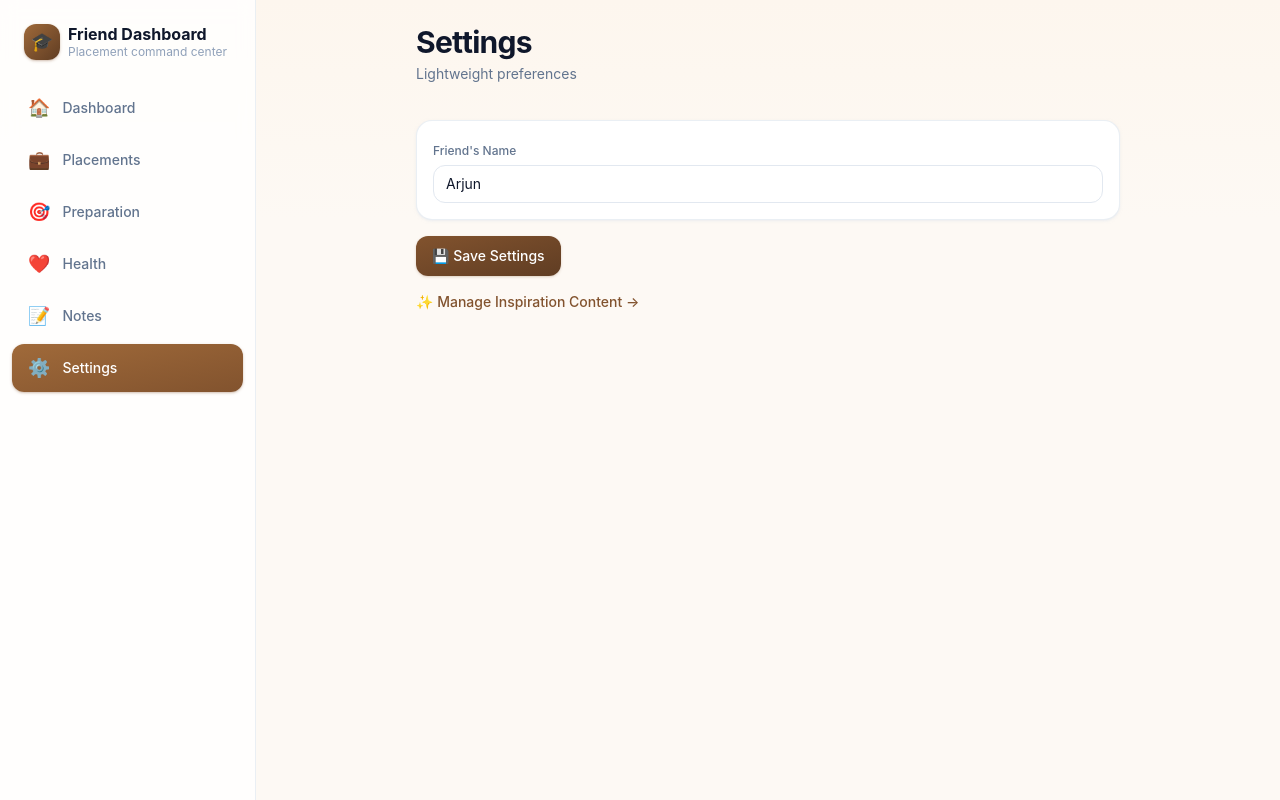
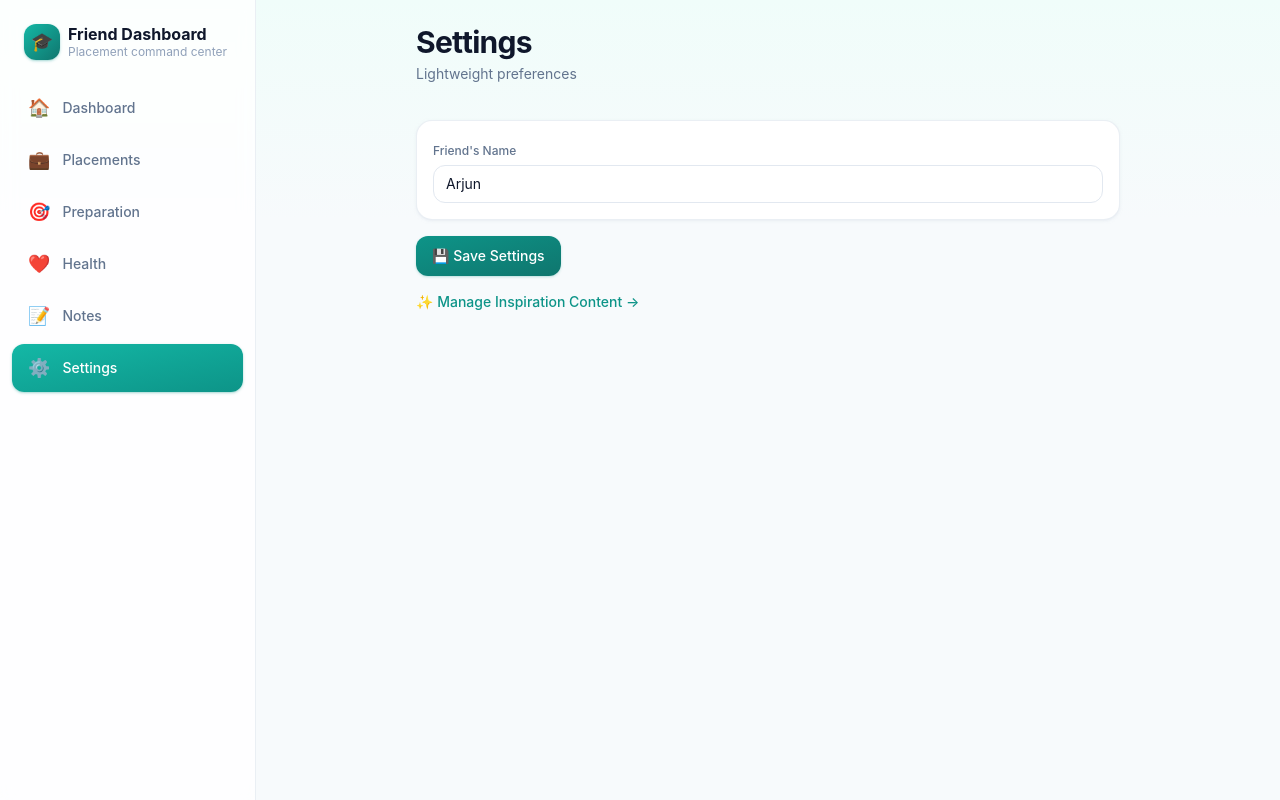
Before and after one commit to BhavaniG-aqua/harvesta-dashboard, a React (Vite) app: page /settings in a window 1280 px wide. Built offline with nearby package versions, Linux system fonts and the light colour scheme.

Commit message:
Swap theme from brown/tan to teal + amber palette

```diff
--- a/src/index.css
+++ b/src/index.css
@@ -1,22 +1,22 @@
 @import "tailwindcss";
 
 @theme {
-  /* Primary brand — warm brown/tan palette (per user-provided reference) */
-  --color-brand-50: #fdf6ee;
-  --color-brand-100: #f7e4cd;
-  --color-brand-200: #eecba3;
-  --color-brand-300: #dda876;
-  --color-brand-400: #c2854f;
-  --color-brand-500: #a06a3a;
-  --color-brand-600: #82532e;
-  --color-brand-700: #603d23;
-  --color-brand-800: #402a18;
+  /* Primary brand — teal, clean and professional */
+  --color-brand-50: #f0fdfa;
+  --color-brand-100: #ccfbf1;
+  --color-brand-200: #99f6e4;
+  --color-brand-300: #5eead4;
+  --color-brand-400: #2dd4bf;
+  --color-brand-500: #14b8a6;
+  --color-brand-600: #0d9488;
+  --color-brand-700: #0f766e;
+  --color-brand-800: #115e59;
 
-  /* Accent — warm coral, used sparingly for highlights/CTAs */
-  --color-accent-100: #ffe4e6;
-  --color-accent-400: #fb7185;
-  --color-accent-500: #f43f5e;
-  --color-accent-600: #e11d48;
+  /* Accent — warm amber, used sparingly for highlights/CTAs/delete actions */
+  --color-accent-100: #ffedd5;
+  --color-accent-400: #fb923c;
+  --color-accent-500: #f97316;
+  --color-accent-600: #ea580c;
 
   /* Success / positive */
   --color-success-50: #ecfdf5;
@@ -24,8 +24,8 @@
   --color-success-500: #10b981;
   --color-success-600: #059669;
 
-  /* Warm background tint for cards / sections */
-  --color-canvas: #fdf9f4;
+  /* Cool background tint for cards / sections */
+  --color-canvas: #f7fafc;
 
   --font-sans: "Inter", system-ui, -apple-system, "Segoe UI", Roboto, sans-serif;
 }
@@ -39,7 +39,7 @@ body,
 body {
   -webkit-tap-highlight-color: transparent;
   overscroll-behavior-y: none;
-  background: linear-gradient(180deg, #fdf6ee 0%, #fdf9f4 220px, #fdf9f4 100%);
+  background: linear-gradient(180deg, #f0fdfa 0%, #f7fafc 220px, #f7fafc 100%);
 }
 
 /* Hide scrollbar but keep scroll for horizontal chip rows etc. */
@@ -73,7 +73,7 @@ body {
 }
 .card-interactive:hover {
   transform: translateY(-2px);
-  box-shadow: 0 8px 20px -6px rgba(130, 83, 46, 0.2);
+  box-shadow: 0 8px 20px -6px rgba(13, 148, 136, 0.2);
 }
 
 /* Basic prose styling for the docx->HTML preview (mammoth output) since
```
Also changed, not shown: 1 other file (tests, documents, lock files or other folders).
